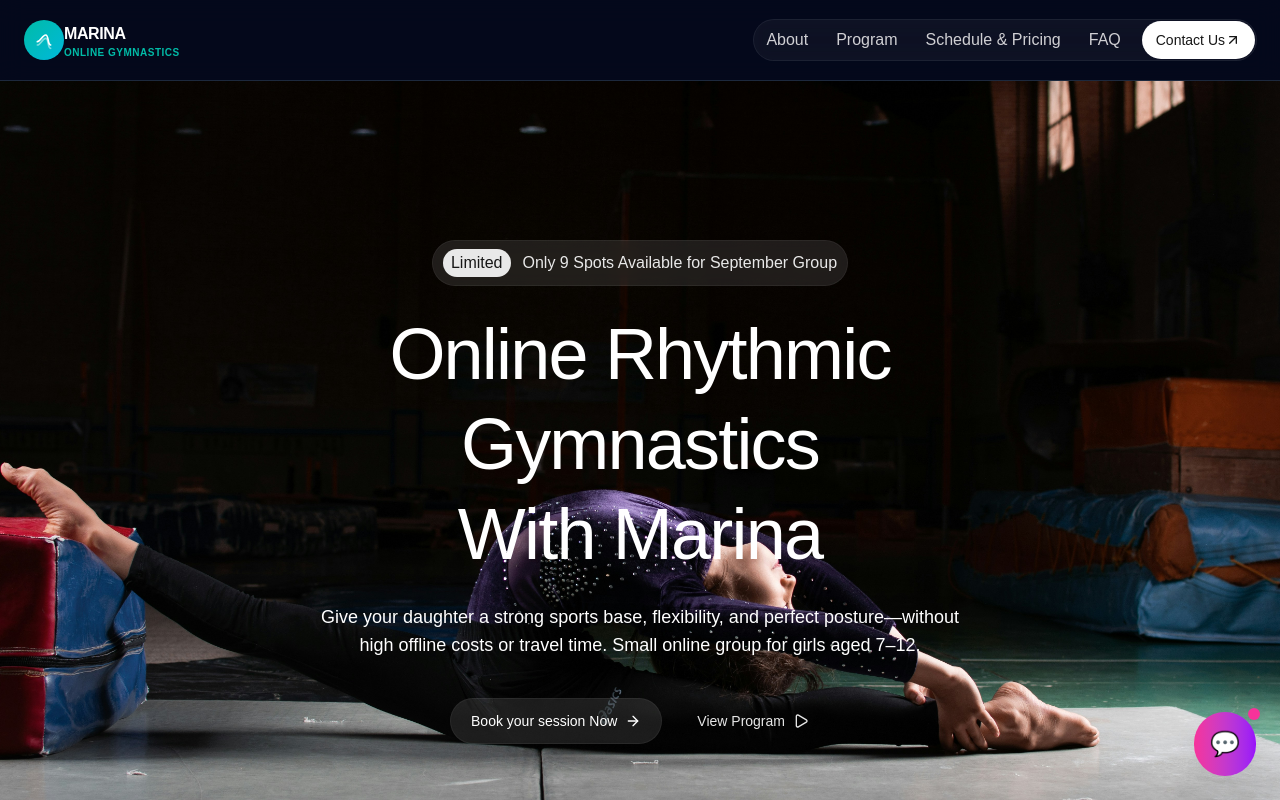
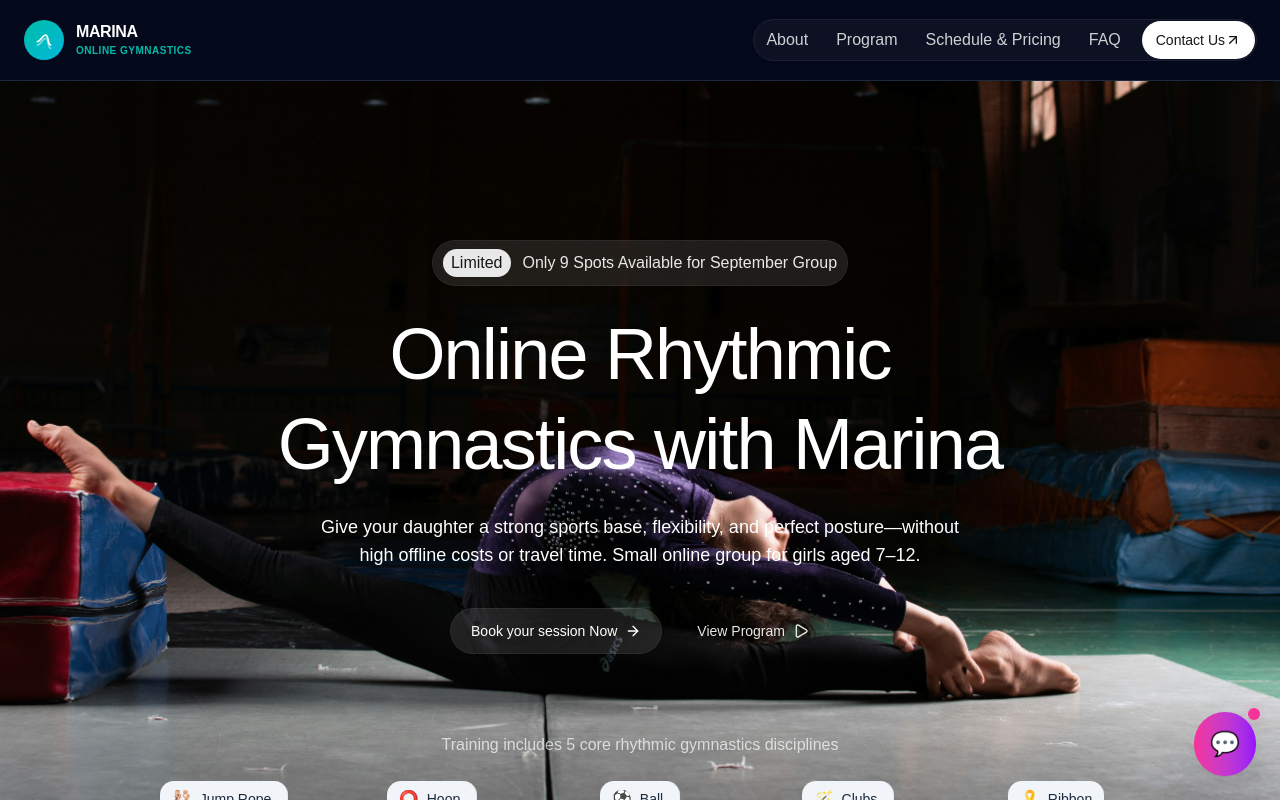
Before and after one commit to ayushsr1/learn-react, a React (Vite) app: page / in a window 1280 px wide. Shown: the top 800 px of the page. Built offline with nearby package versions, Linux system fonts and the light colour scheme.

Commit message:
some more changes done properly ig

```diff
--- a/src/components/ui/About.tsx
+++ b/src/components/ui/About.tsx
@@ -20,7 +20,7 @@ const DEFAULT_PROFILE: SoloProfile = {
   name: 'Marina Mostovskaia',
   role: 'Head Coach & Founder',
   image: 'https://images.unsplash.com/photo-1544005313-94ddf0286df2?auto=format&fit=crop&q=80&w=800',
-  bio: 'With almost a decade of elite training experience, Marina specializes in high-performance conditioning, movement optimization, and holistic physical development. She has coached professional athletes and enthusiasts alike to reach peak physical capacity.',
+  bio: 'I am an active competitive gymnast. I know exactly how hard you need to work on the carpet for results, and I also know how to protect yourself from injuries. My mission is to give you a strong sports base, flexibility, and technique cleanup safely and with pure energy',
   stats: [
     { label: 'Years of Competitive Excellence', value: '8+' }
   ],
--- a/src/components/ui/BrandLogo.tsx
+++ b/src/components/ui/BrandLogo.tsx
@@ -3,7 +3,8 @@ import { Link } from "react-router-dom";
 export function BrandLogo() {
   return (
     <>
-    <div className="flex items-center justify-center w-10 h-10 rounded-full bg-gradient-to-br from-teal-500 to-cyan-500 text-white">
+    <div className="flex gap-3">
+      <div className="flex items-center justify-center w-10 h-10 rounded-full bg-gradient-to-br from-teal-500 to-cyan-500 text-white">
       <svg
         xmlns="http://www.w3.org/2000/svg"
         viewBox="0 0 24 24"
@@ -27,6 +28,7 @@ export function BrandLogo() {
         Online Gymnastics
       </span>
     </div>
-    </>
+  </div>
+  </>
   );
 }
--- a/src/components/ui/Contact.tsx
+++ b/src/components/ui/Contact.tsx
@@ -73,7 +73,7 @@ export default function Contact() {
                 Looking for online training for your kid ?
               </h4>
               <p className="text-xs md:text-sm text-slate-300 leading-relaxed">
-                Get real-time feedback during 100% live Zoom sessions or submit skill clips for frame-by-frame breakdown.
+                Get real-time feedback during 100% live Zoom sessions tailored to your goals
               </p>
             </div>
           </div>
--- a/src/components/ui/FAQ.tsx
+++ b/src/components/ui/FAQ.tsx
@@ -12,7 +12,7 @@ const marinaFaqs = [
   {
     question: "Why switch from traditional local gym coaching to Marina’s online platform?",
     answer:
-      "Traditional coaching often relies on outdated, one-size-fits-all routines where individual form errors get overlooked in crowded groups. We streamline your progress by focusing strictly on precision video breakdowns, targeted mobility drills, and direct 1-on-1 feedback tailored to your exact biomechanics",
+      "We focus strictly on live online sessions, targeted mobility drills, and direct 1-on-1 feedback tailored to your exact biomechanics, targeted mobility drills, and direct 1-on-1 feedback tailored to your exact biomechanics",
   },
   {
     question: "How does remote gymnastics video analysis actually work?",
--- a/src/components/ui/Hero.tsx
+++ b/src/components/ui/Hero.tsx
@@ -13,7 +13,6 @@ interface Hero {
     badgeText?: string;
     badgeLabel?: string;
     title?: string;
-    titleLine2?: string;
     description?: string;
     primaryButtonText?: string;
     primaryButtonHref?: string;
@@ -27,8 +26,7 @@ const Hero: React.FC<Hero> = ({
     backgroundImageUrl = pic_2,
     badgeLabel = "Limited",
     badgeText = "Only 9 Spots Available for September Group",
-    title = "Online Rhythmic Gymnastics",
-    titleLine2 = "With Marina",
+    title = "Online Rhythmic Gymnastics with Marina",
     description = "Give your daughter a strong sports base, flexibility, and perfect posture—without high offline costs or travel time. Small online group for girls aged 7–12.",
     primaryButtonText = "Book your session Now",
     primaryButtonHref = "/pricing",
@@ -63,8 +61,6 @@ const Hero: React.FC<Hero> = ({
 
                         <h1 className="sm:text-5xl md:text-6xl lg:text-7xl leading-tight text-4xl text-white tracking-tight font-instrument-serif font-normal animate-fade-slide-in-2">
                             {title}
-                            <br className="hidden sm:block" />
-                            {titleLine2}
                         </h1>
 
                         <p className="sm:text-lg animate-fade-slide-in-3 text-base text-white max-w-2xl mt-6 mx-auto">
--- a/src/components/ui/Pricing.tsx
+++ b/src/components/ui/Pricing.tsx
@@ -156,7 +156,7 @@ export const ProductPacks = () => {
                 timelineRef={timelineRef}
                 className="text-xl font-medium text-neutral-300"
               >
-                Get everything in a single purchase, No hidden fees.
+                High-performance 1-on-1 coaching for elite gymnasts
               </TimelineAnimation>
             </div>
 
--- a/src/components/ui/Program.tsx
+++ b/src/components/ui/Program.tsx
@@ -26,7 +26,7 @@ const initialItems: Item[] = [
     bgColor: 'bg-pink-300',
     iconBgColor: 'bg-pink-100',
     className: 'lg:col-span-3 sm:col-span-5 col-span-12',
-    description: 'Tailored routines and video breakdowns designed for your specific skill level and goals.',
+    description: 'Tailored routines and targeted mobility drills designed for your specific skill level and goals.',
   },
   {
     id: '3',
```
